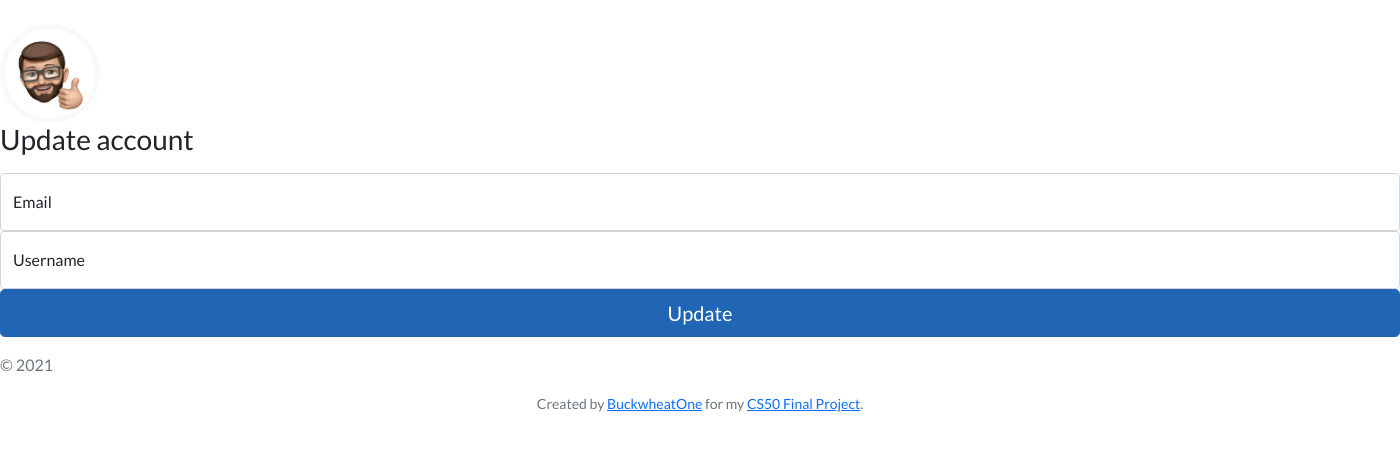
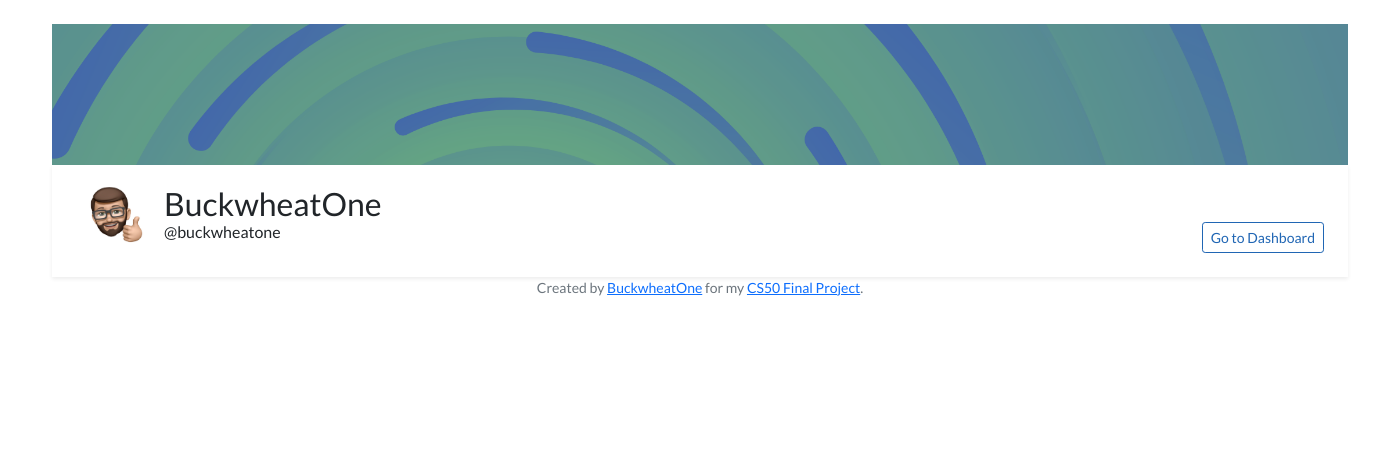
Before and after one commit to buckwheatone/cs50_final_project, a Flask app: page /profile in a window 1400 px wide. Shown: the part 56-507 px from the top of the page. Run offline with Flask 2, Linux system fonts and the light colour scheme; the visitor is signed in with stand-in values (Sample User, id 1); data comes from the database, SQL or seed files in the repository; some libraries are stand-ins or nearby versions.

Commit message:
continue profile build

```diff
--- a/application/routes.py
+++ b/application/routes.py
@@ -104,3 +104,7 @@ def test3():
 @app.route("/test4", methods=['GET', 'POST'])
 def test4():
     return render_template("test4.html", current_user=current_user)
+
+@app.route("/delete", methods=['get','post'])
+def delete():
+    return render_template("delete.html")
--- a/application/templates/profile.html
+++ b/application/templates/profile.html
@@ -1,43 +1,30 @@
 {% extends "layout.html" %}
 
+
 {% block main %}
-    <img class="border border-5 border-light img-fluid rounded-pill" width="100px" src="{{ image_file }}">
-    <main class="form-signin">
-        <form method="POST" action="">
-          {{ form.hidden_tag() }}
-
-          <h1 class="h3 mb-3 fw-normal">Update account</h1>
-
-          <div class="form-floating">
-            {% if form.email.errors %}
-              {{ form.email(class="form-control is-invalid", placeholder="name@example.com") }}
-              {% for error in form.email.errors %}
-                <div class="invalid-feedback">
-                  <span>{{ error }}</span>
+<div class="container">
+<div class="row align-items-center">
+    <div class="col-xl-12 col-lg-12 col-md-12 col-12">
+        <!-- Bg -->
+        <div class="pt-16 rounded-top-md">
+            <img src="/static/headerimg.png" alt="header image" style="max-width: 1296px">
+        </div>
+        <div class="d-flex align-items-end justify-content-between bg-white px-4 pt-2 pb-4 rounded-none rounded-bottom-md shadow-sm">
+            <div class="d-flex align-items-center">
+                <div class="me-2 position-relative d-flex justify-content-end align-items-end mt-n5">
+                    <img src="/static/Buckoji.jpeg" class="avatar-xl rounded-circle border border-4 border-white" alt="" style="width: 80px; height: 80px;">
                 </div>
-              {% endfor %}
-            {% else %}
-              {{ form.email(class="form-control", id="floatingInput", placeholder="name@example.com") }}
-            {% endif %}
-            {{ form.email.label(for="floatingInput") }}
-          </div>
-          <div class="form-floating">
-            {% if form.username.errors %}
-              {{ form.username(class="form-control is-invalid", placeholder="Username") }}
-              {% for error in form.username.errors %}
-                <div class="invalid-feedback">
-                  <span>{{ error }}</span>
+                <div class="lh-1">
+                    <h2 class="mb-0">BuckwheatOne</h2>
+                    <p class="mb-0 d-block">@buckwheatone</p>
                 </div>
-              {% endfor %}
-            {% else %}
-              {{ form.username(class="form-control", id="floatingInput", placeholder="Username") }}
-            {% endif %}
-            {{ form.username.label(for="floatingInput") }}
-          </div>
-
-          {{ form.submit(class="w-100 btn btn-lg btn-primary") }}
-
-          <p class="mt-3 mb-3 text-muted">&copy; 2021</p>
-        </form>
-      </main>
+            </div>
+            <div>
+                <a href="dashboard" class="btn btn-outline-primary btn-sm d-none d-md-block">Go to
+                    Dashboard</a>
+            </div>
+        </div>
+    </div>
+</div>
+</div>
 {% endblock main %}
--- a/application/templates/test4.html
+++ b/application/templates/test4.html
@@ -9,7 +9,7 @@
         <img src="static/default.svg">
     </div>
     <div class="container">
-        <div class="sidebar">Sidebar placeholder</div>
+        <div class="sidebar"><p>Sidebar placeholder</p></div>
         <div class="content">
             <p>Name: {{ current_user.name }}</p>
             <p>Username: {{ current_user.username }}</p>
```
Also changed, not shown: application/static/test4.css (+32 -21 lines), application/static/headerimg.png (added), application/static/styles.css (line endings or trailing spaces).
